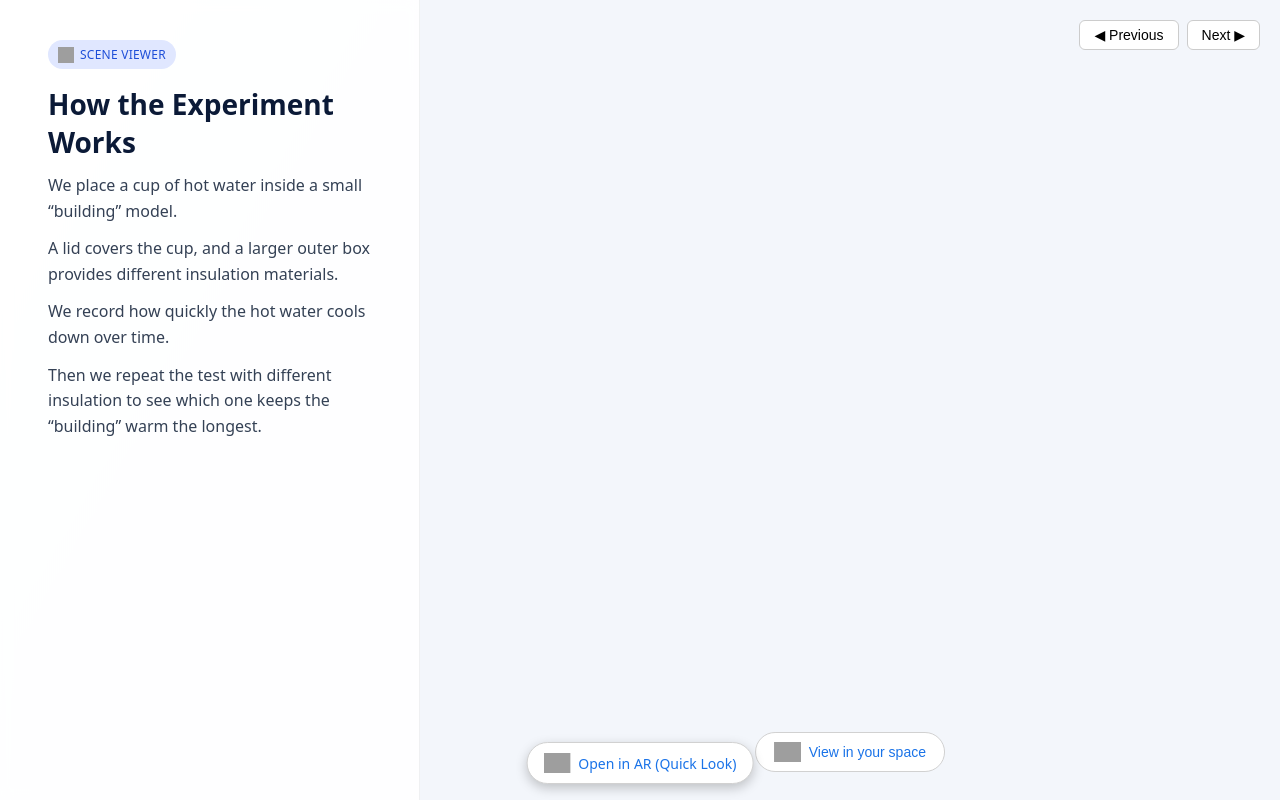
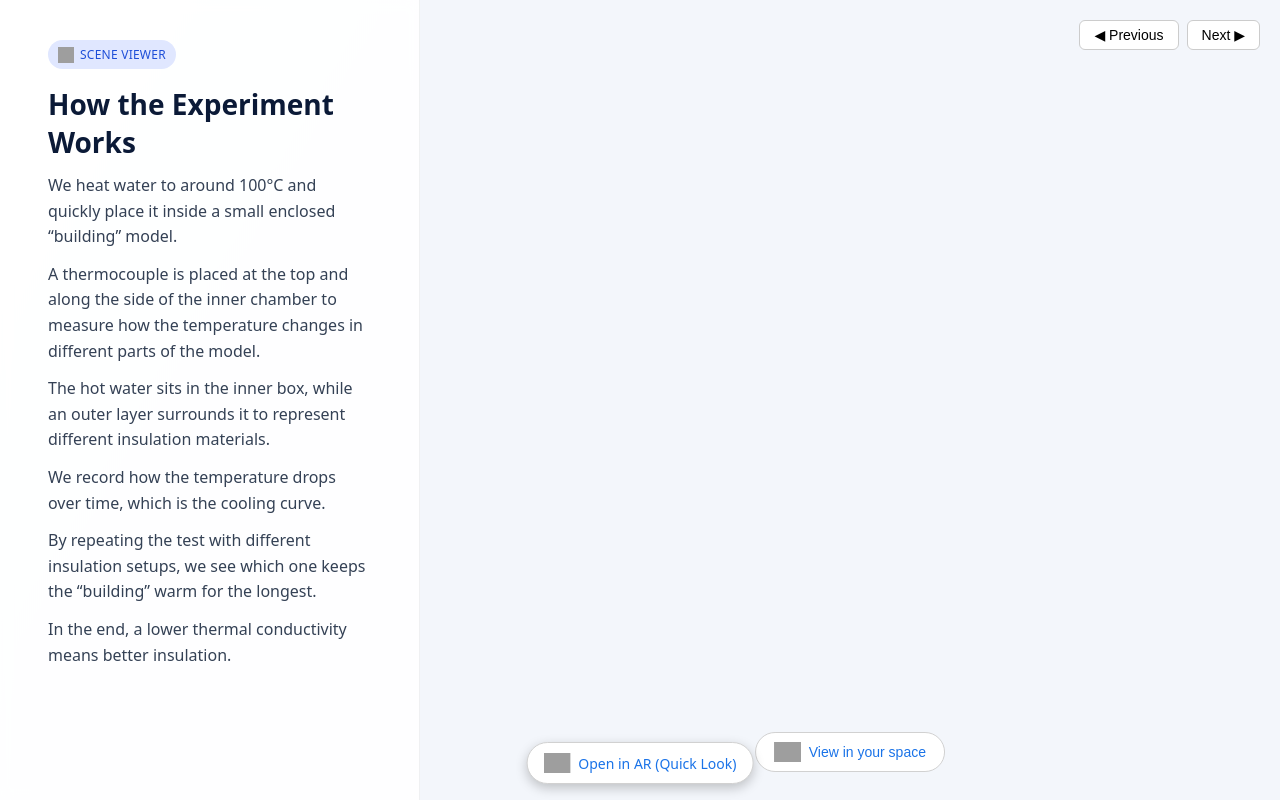
Before and after one commit to IQsr/TestingARModeModelViewer, a plain HTML site: page index.html in a window 1280 px wide. Drawn offline with nearby package versions, Linux system fonts and the light colour scheme; grey boxes are pictures that could not be loaded.

Commit message:
Revise experiment description in index.html
Updated the experiment description and improved clarity in the HTML content.

```diff
--- a/index.html
+++ b/index.html
@@ -219,10 +219,12 @@
           Scene Viewer
         </div>
         <h1>How the Experiment Works</h1>
-        <p>We place a cup of hot water inside a small “building” model.</p>
-        <p>A lid covers the cup, and a larger outer box provides different insulation materials.</p>
-        <p>We record how quickly the hot water cools down over time.</p>
-        <p>Then we repeat the test with different insulation to see which one keeps the “building” warm the longest.</p>
+        <p>We heat water to around 100°C and quickly place it inside a small enclosed “building” model.</p>
+        <p>A thermocouple is placed at the top and along the side of the inner chamber to measure how the temperature changes in different parts of the model.</p>
+        <p>The hot water sits in the inner box, while an outer layer surrounds it to represent different insulation materials.</p>
+        <p>We record how the temperature drops over time, which is the cooling curve.</p>
+        <p>By repeating the test with different insulation setups, we see which one keeps the “building” warm for the longest.</p>
+        <p>In the end, a lower thermal conductivity means better insulation.</p>
       </aside>
 
       <div class="model-area">
```
